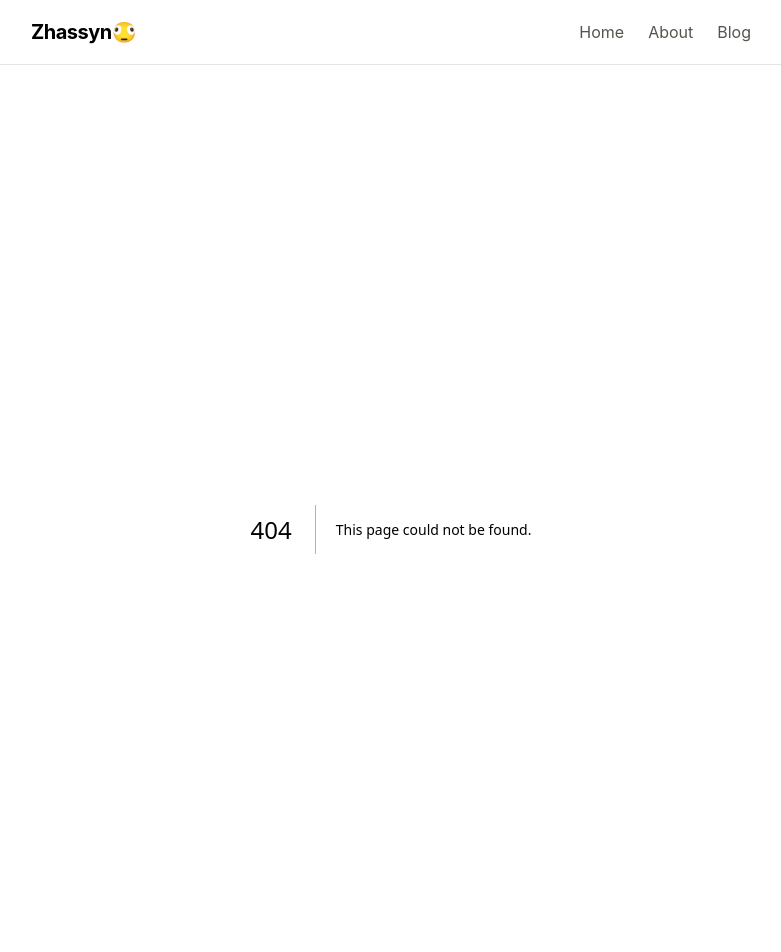
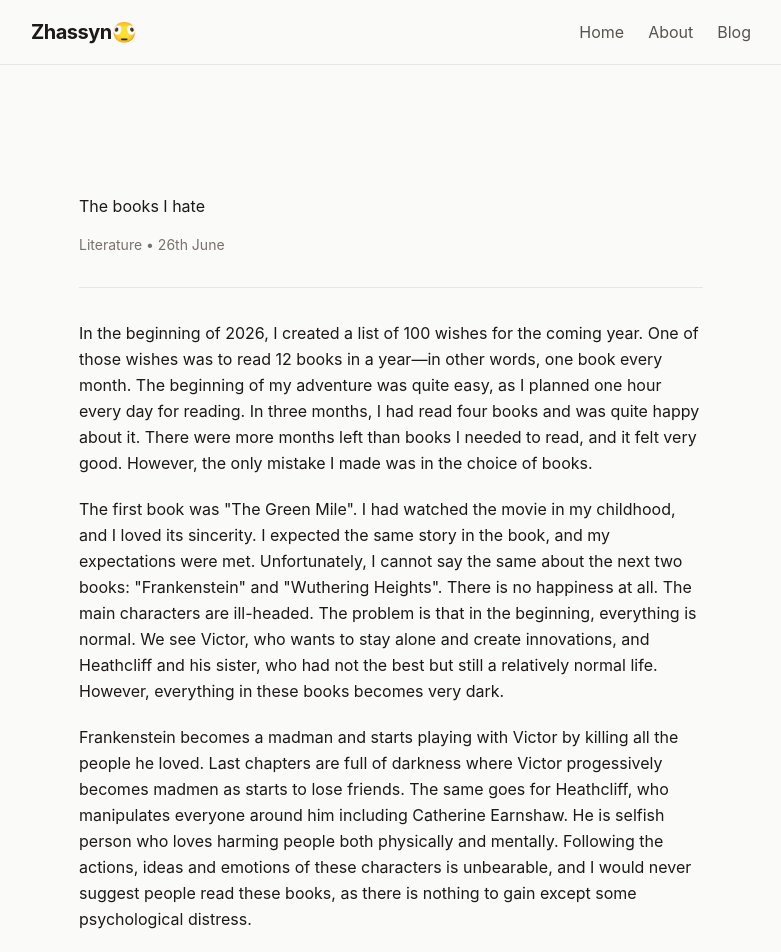
Before and after one commit to zhaynegg/personal-blogging, a Next.js app: page /posts/i-hate-these-books in a window 1280 px wide. Before the commit this address had no page. Shown: the top 952 px of the page, without its empty margins (249-1030 px from the left). Built offline with nearby package versions, Linux system fonts and the light colour scheme.

Commit message:
Add new post related to books and upload images faster

```diff
--- a/app/about/page.tsx
+++ b/app/about/page.tsx
@@ -10,7 +10,8 @@ const About = () => {
             alt="Zhassyn"
             width={200}
             height={200}
-            className="rounded-full"
+            className="rounded-full object-cover"
+            priority
         />
 
         <div className="space-y-4">
--- a/app/page.tsx
+++ b/app/page.tsx
@@ -12,6 +12,7 @@ export default function Home() {
           width={220}
           height={220}
           className="rounded-full object-cover shadow-lg"
+          priority
         />
 
         {/* Text */}
--- /dev/null
+++ b/app/posts/i-hate-these-books/page.jsx
@@ -0,0 +1,52 @@
+// app/posts/[slug]/page.tsx
+
+export default function PostPage() {
+  return (
+    <div className="bg-stone-50 min-h-screen">
+      <article className="prose prose-stone lg:prose-lg mx-auto px-6 py-16 leading-relaxed max-w-2xl">
+
+        {/* Title */}
+        <h1 className="!mb-4">
+          The books I hate
+        </h1>
+
+        {/* Meta */}
+        <p className="text-sm text-stone-500 !mt-0">
+          Literature • 26th June
+        </p>
+
+        <hr className="my-8 border-stone-200" />
+
+        {/* Content */}
+        <p>
+            In the beginning of 2026, I created a list of 100 wishes for the coming year. One of those wishes was to read 12 books in a year—in
+            other words, one book every month. The beginning of my adventure was quite easy, as I planned one hour every day for reading. In three
+            months, I had read four books and was quite happy about it. There were more months left than books I needed to read, and it felt very
+            good. However, the only mistake I made was in the choice of books.
+        </p>
+
+        <p>
+            The first book was "The Green Mile". I had watched the movie in my childhood, and I loved its sincerity. I expected the same story
+            in the book, and my expectations were met. Unfortunately, I cannot say the same about the next two books: "Frankenstein" and
+            "Wuthering Heights". There is no happiness at all. The main characters are ill-headed. The problem is that in the beginning,
+            everything is normal. We see Victor, who wants to stay alone and create innovations, and Heathcliff and his sister, who had
+            not the best but still a relatively normal life. However, everything in these books becomes very dark.
+        </p>
+
+        <p>
+            Frankenstein becomes a madman and starts playing with Victor by killing all the people he loved. Last chapters are full of
+            darkness where Victor progessively becomes madmen as starts to lose friends. The same goes for Heathcliff, who manipulates
+            everyone around him including Catherine Earnshaw. He is selfish person who loves harming people both physically and mentally.
+            Following the actions, ideas and emotions of these characters is unbearable, and I would never suggest people read these books,
+            as there is nothing to gain except some psychological distress.
+        </p>
+
+        <p>
+            A few days ago, I started reading a new book called The Razor’s Edge by William Somerset Maugham. Unfortunately, this book
+            is very similar to the previous ones, as it also involves emotional and spiritual suffering. There are 70 pages left, and
+            I hope that my next book will be more soothing.
+        </p>
+      </article>
+    </div>
+  );
+}
--- a/app/posts/page.tsx
+++ b/app/posts/page.tsx
@@ -9,6 +9,12 @@ export default function BlogPage() {
         title="My Journey to ICPC Finals"
         description="Reflections on contests, failures and lessons learned."
       />
+      <PostCard
+        href="/posts/i-hate-these-books"
+        date="June 26, 2026"
+        title="The books I hate"
+        description="Complaining about the feelings I felt while reading books."
+      />
     </div>
   );
 }
```
